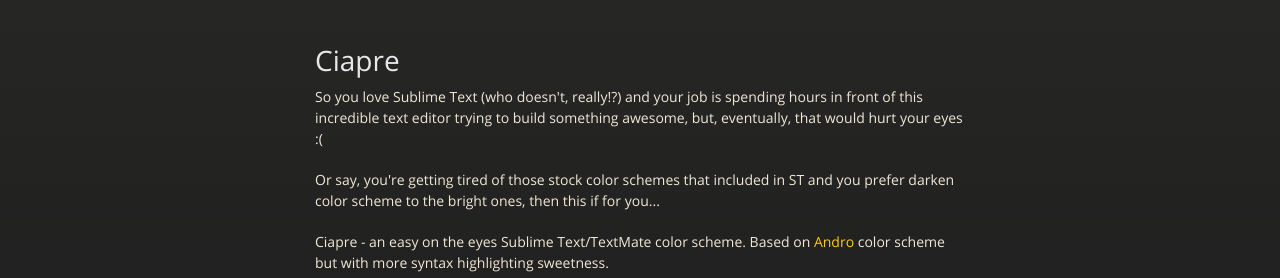
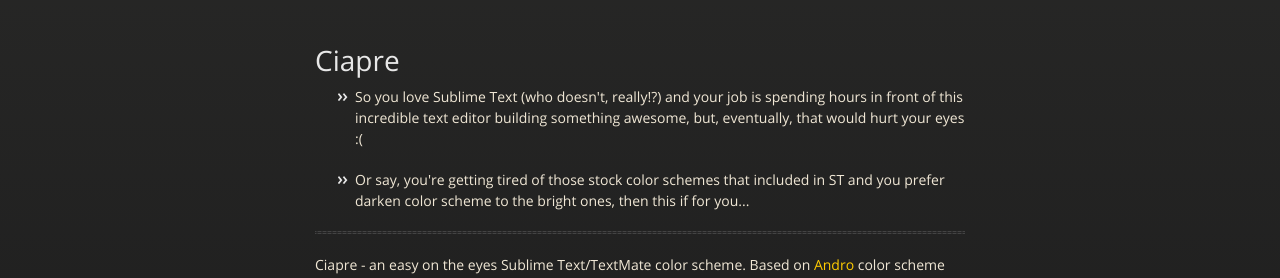
Before and after one commit to vinhnx/Ciapre.tmTheme, a plain HTML site: page index.html in a window 1280 px wide. Shown: the part 226-504 px from the top of the page. Drawn offline with nearby package versions, Linux system fonts and the light colour scheme.

```diff
--- a/index.html
+++ b/index.html
@@ -40,11 +40,10 @@
 
         <h1>Ciapre</h1>
 
-<p>So you love Sublime Text (who doesn't, really!?) and your job is spending hours in front of this incredible text editor trying to build something awesome, but, eventually, that would hurt your eyes :(</p>
-
-<p>Or say, you're getting tired of those stock color schemes that included in ST and you prefer darken color scheme to the bright ones, then this if for you...</p>
-
-<p>Ciapre - an easy on the eyes Sublime Text/TextMate color scheme.
+<ul>
+<li><p>So you love Sublime Text (who doesn't, really!?) and your job is spending hours in front of this incredible text editor building something awesome, but, eventually, that would hurt your eyes :(</p></li>
+<li><p>Or say, you're getting tired of those stock color schemes that included in ST and you prefer darken color scheme to the bright ones, then this if for you...</p></li>
+</ul><hr><p>Ciapre - an easy on the eyes Sublime Text/TextMate color scheme.
 Based on <a href="https://github.com/cyrilmengin/andro">Andro</a> color scheme but with more syntax highlighting sweetness.</p>
 
 <ul>
--- a/params.json
+++ b/params.json
@@ -1 +1 @@
-{"name":"Ciapre","tagline":"an easy-on-the-eyes Sublime Text/TextMate color scheme.","body":"# Ciapre\r\n\r\nSo you love Sublime Text (who doesn't, really!?) and your job is spending hours in front of this incredible text editor trying to build something awesome, but, eventually, that would hurt your eyes :(\r\n\r\nOr say, you're getting tired of those stock color schemes that included in ST and you prefer darken color scheme to the bright ones, then this if for you...\r\n\r\nCiapre - an easy on the eyes Sublime Text/TextMate color scheme.\r\nBased on [Andro](https://github.com/cyrilmengin/andro) color scheme but with more syntax highlighting sweetness.\r\n\r\n* Installation:\r\nJust search for `Ciapre` in Package Control & install it. :+1:\r\n\r\nThen, in menu bar, browse to `Preferences > Color Scheme` and choose your favo ... wait for it ... rite scheme in `Ciapre Color Scheme`!\r\n\r\n## Comes with two different colors  ##\r\n##### :star: Dark\r\n![Ciapre Black](https://raw.github.com/vinhnx/Ciapre.tmTheme/master/screenshot/ciapredark.png)\r\n\r\n##### :star: Blue\r\n![Ciapre](https://raw.github.com/vinhnx/Ciapre.tmTheme/master/screenshot/ciapreblue.png)\r\n\r\n### *Tips* ###\r\nUse great with [Aqua](https://github.com/cafarm/aqua-theme) theme - Prokit.\r\nYou won't be disappointed!\r\n\r\n~ Happy coding & keep being awesome! ♥ :octocat::shipit:\r\n","google":"UA-22488443-16","note":"Don't delete this file! It's used internally to help with page regeneration."}
+{"name":"Ciapre","tagline":"an easy-on-the-eyes Sublime Text/TextMate color scheme.","body":"# Ciapre\r\n\r\n* So you love Sublime Text (who doesn't, really!?) and your job is spending hours in front of this incredible text editor building something awesome, but, eventually, that would hurt your eyes :(\r\n\r\n* Or say, you're getting tired of those stock color schemes that included in ST and you prefer darken color scheme to the bright ones, then this if for you...\r\n\r\n***\r\n\r\nCiapre - an easy on the eyes Sublime Text/TextMate color scheme.\r\nBased on [Andro](https://github.com/cyrilmengin/andro) color scheme but with more syntax highlighting sweetness.\r\n\r\n* Installation:\r\nJust search for `Ciapre` in Package Control & install it. :+1:\r\n\r\nThen, in menu bar, browse to `Preferences > Color Scheme` and choose your favo ... wait for it ... rite scheme in `Ciapre Color Scheme`!\r\n\r\n## Comes with two different colors  ##\r\n##### :star: Dark\r\n![Ciapre Black](https://raw.github.com/vinhnx/Ciapre.tmTheme/master/screenshot/ciapredark.png)\r\n\r\n##### :star: Blue\r\n![Ciapre](https://raw.github.com/vinhnx/Ciapre.tmTheme/master/screenshot/ciapreblue.png)\r\n\r\n### *Tips* ###\r\nUse great with [Aqua](https://github.com/cafarm/aqua-theme) theme - Prokit.\r\nYou won't be disappointed!\r\n\r\n~ Happy coding & keep being awesome! ♥ :octocat::shipit:\r\n","google":"UA-22488443-16","note":"Don't delete this file! It's used internally to help with page regeneration."}
```
